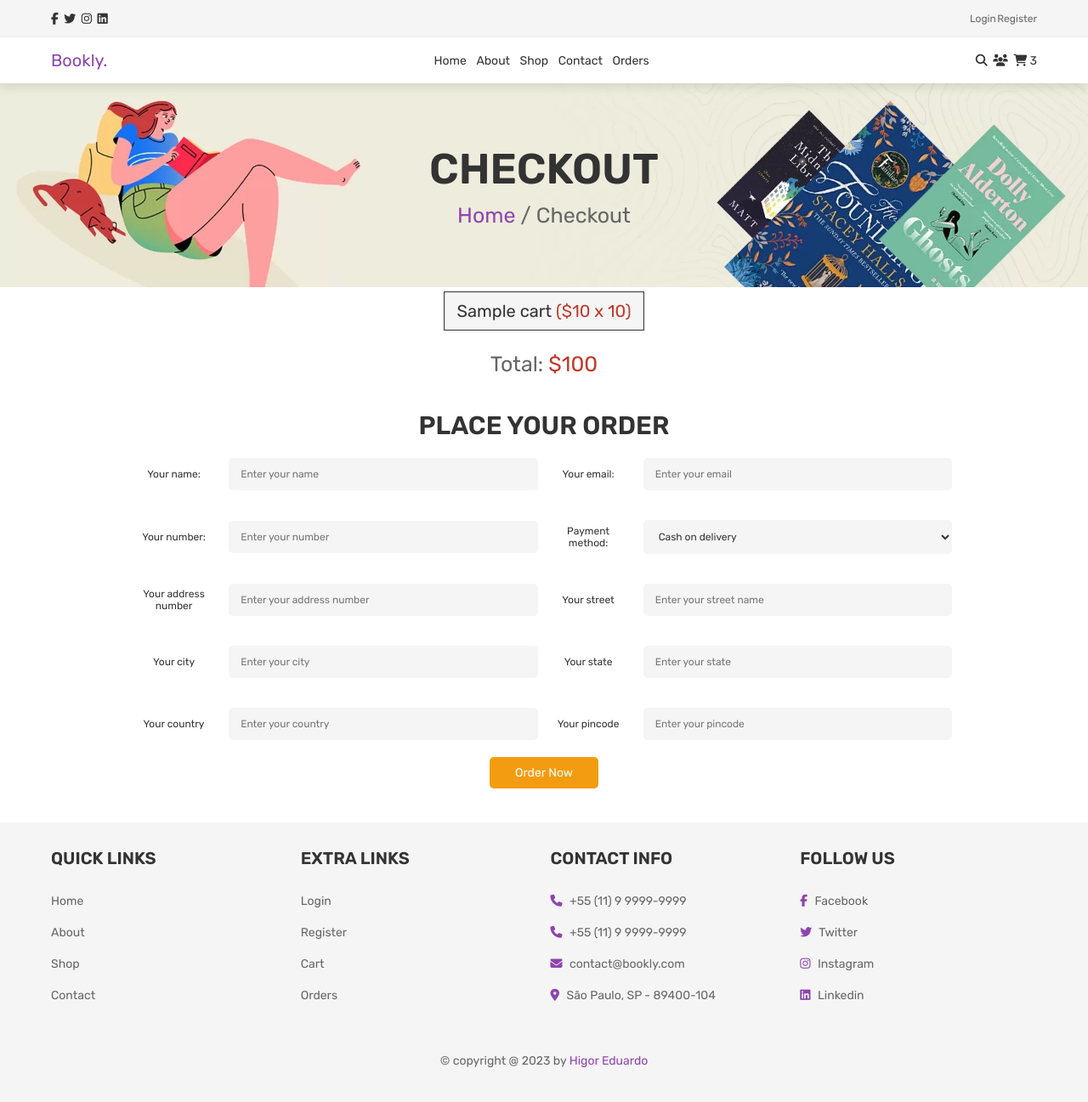
After one commit to higoreduardodocs/php-application, a PHP site: page /checkout.php in a window 1280 px wide. The commit adds this page. Shown: the whole page at 85% size. Run offline with PHP 8.4, Linux system fonts and the light colour scheme; the visitor is signed in with stand-in values (Sample User, id 1); tables that the repository leaves empty or names only in its code hold one stand-in row (values such as "Sample post").

Commit message:
:zap: Feat: Create ckechout page

```diff
--- a/public/cart.php
+++ b/public/cart.php
@@ -74,7 +74,7 @@ if (isset($_GET['delete_all'])) {
 
     <div style="margin-top: 2rem; text-align:center;">
       <a href="./cart.php?delete_all" class="btn red <?php echo ($total > 1)?'':'disabled'; ?>" onclick="return confirm('Delete all from cart?');">Delete all</a>
-   </div>
+    </div>
 
    <div class="cart-total">
       <p>Total: <span>$<?php echo $total; ?></span></p>
--- /dev/null
+++ b/public/checkout.php
@@ -0,0 +1,146 @@
+<?php
+
+include './config.php';
+session_start();
+$user_id = $_SESSION['user_id'];
+if (!isset($user_id)) {
+  header('location:./login.php');
+}
+
+if (isset($_POST['checkout'])) {
+
+  $name = mysqli_real_escape_string($conn, $_POST['name']);
+  $number = $_POST['number'];
+  $email = mysqli_real_escape_string($conn, $_POST['email']);
+  $method = mysqli_real_escape_string($conn, $_POST['method']);
+  $address = mysqli_real_escape_string($conn, 'flat no. '. $_POST['flat'].', '. $_POST['street'].', '. $_POST['city'].', '. $_POST['country'].' - '. $_POST['pincode']);
+  $placed_on = date('d-M-Y');
+
+  $total_price = 0;
+  $cart_products[] = '';
+
+  $cart_query = mysqli_query($conn, "SELECT * FROM `cart` WHERE user_id = '$user_id'") or die('query failed');
+  if(mysqli_num_rows($cart_query) > 0){
+    while($cart_item = mysqli_fetch_assoc($cart_query)){
+       $cart_products[] = $cart_item['name'].' ('.$cart_item['quantity'].') ';
+       $sub_total = ($cart_item['price'] * $cart_item['quantity']);
+       $total_price += $sub_total;
+    }
+  }
+
+  $total_products = implode(', ', $cart_products);
+
+  $order_query = mysqli_query($conn, "SELECT * FROM `orders` WHERE name = '$name' AND number = '$number' AND email = '$email' AND method = '$method' AND address = '$address' AND total_products = '$total_products' AND total_price = '$total_price'") or die('query failed');
+
+  if($total_price == 0){
+    $message[] = 'Your cart is empty';
+  }else{
+    if(mysqli_num_rows($order_query) > 0){
+      $message[] = 'Order already placed!';
+    } else {
+      mysqli_query($conn, "INSERT INTO `orders` (user_id, name, number, email, method, address, total_products, total_price, placed_on) VALUES('$user_id', '$name', '$number', '$email', '$method', '$address', '$total_products', '$total_price', '$placed_on')") or die('query failed');
+      $message[] = 'Order placed successfully!';
+      mysqli_query($conn, "DELETE FROM `cart` WHERE user_id = '$user_id'") or die('query failed');
+    }
+  }
+
+}
+
+?>
+
+<!DOCTYPE html>
+<html lang="en">
+<head>
+  <meta charset="UTF-8">
+  <meta name="viewport" content="width=device-width, initial-scale=1.0">
+  <title>Checkout</title>
+  <link rel="stylesheet" href="https://cdnjs.cloudflare.com/ajax/libs/font-awesome/6.5.1/css/all.min.css">
+  <link rel="stylesheet" href="./css/style.css">
+</head>
+<body>
+  <?php include './header.php'; ?>
+
+  <div class="heading">
+    <h3>Checkout</h3>
+    <p><a href="./index.php">Home</a> / Checkout </p>
+  </div>
+
+  <div class="cart-list">
+    <?php
+      $total = 0;
+      $select_cart = mysqli_query($conn, "SELECT * FROM `cart` WHERE user_id = '$user_id'") or die('query failed');
+      if (mysqli_num_rows($select_cart) > 0) {
+        while ($fetch_cart = mysqli_fetch_assoc($select_cart)) {
+          $sub_total = ($fetch_cart['quantity'] * $fetch_cart['price']);
+          $total += $sub_total;
+    ?>
+    <p>
+      <?php echo $fetch_cart['name']; ?>
+      <span>(<?php echo '$'.$fetch_cart['price'].' x '. $fetch_cart['quantity']; ?>)</span>
+    </p>
+    <?php
+      }} else {
+        echo '<p class="empty">Your cart is empty</p>';
+      }
+    ?>
+    <div>Total: <span>$<?php echo $total; ?></span></div>
+  </div>
+
+  <section class="checkout form-container">
+    <form method="post">
+      <h3>place your order</h3>
+      <div>
+        <div class="input-box">
+          <label for="name">Your name:</label>
+          <input type="text" id="name" name="name" required placeholder="Enter your name" class="box" />
+        </div>
+        <div class="input-box">
+          <label for="email">Your email:</label>
+          <input type="text" id="email" name="email" required placeholder="Enter your email" class="box" />
+        </div>
+        <div class="input-box">
+          <label for="number">Your number:</label>
+          <input type="number" id="number" name="number" required placeholder="Enter your number" class="box" />
+        </div>
+        <div class="input-box">
+          <label for="payment">Payment method:</label>
+          <select name="method" id="payment" class="box">
+            <option value="cash-on-delivery">Cash on delivery</option>
+            <option value="credit-card">Credit card</option>
+            <option value="paypal">Paypal</option>
+            <option value="paytm">Paytm</option>
+          </select>
+        </div>
+        <div class="input-box">
+          <label for="address-number">Your address number</label>
+          <input type="number" id="address-number" min="0" name="flat" required placeholder="Enter your address number" class="box" />
+        </div>
+        <div class="input-box">
+          <label for="street">Your street</label>
+          <input type="text" id="street" name="street" required placeholder="Enter your street name" class="box" />
+        </div>
+        <div class="input-box">
+          <label for="city">Your city</label>
+          <input type="text" id="city" name="city" required placeholder="Enter your city" class="box" />
+        </div>
+        <div class="input-box">
+          <label for="state">Your state</label>
+          <input type="text" id="state" name="state" required placeholder="Enter your state" class="box" />
+        </div>
+        <div class="input-box">
+          <label for="country">Your country</label>
+          <input type="text" id="country" name="country" required placeholder="Enter your country" class="box" />
+        </div>
+        <div class="input-box">
+          <label for="pincode">Your pincode</label>
+          <input type="text" id="pincode" name="pincode" required placeholder="Enter your pincode" class="box" />
+        </div>
+      </div>
+      <input type="submit" name="checkout" value="Order now" class="btn orange" />
+    </form>
+  </section>
+
+  <?php include './footer.php'; ?>
+  <script src="./js/script.js"></script>
+</body>
+</html>
--- a/public/css/style.css
+++ b/public/css/style.css
@@ -734,6 +734,60 @@ section {
   color: var(--white);
 }
 
+/* CHECKOUT */
+.cart-list {
+  max-width: 120rem;
+  margin: 0 auto;
+  text-align: center;
+}
+
+.cart-list p {
+  display: inline-block;
+  font-size: 2rem;
+  background-color: var(--light-bg);
+  color: var(--black);
+  padding: 1rem 1.5rem;
+  border: var(--border);
+  margin: 0.5rem;
+}
+
+.cart-list p span {
+  color: var(--red);
+}
+
+.cart-list > div {
+  margin-top: 2rem;
+  font-size: 2.5rem;
+  color: var(--light-color);
+}
+
+.cart-list > div span {
+  color: var(--red);
+}
+
+.checkout.form-container form {
+  max-width: 100rem;
+}
+
+.checkout.form-container form > div {
+  display: flex;
+  flex-wrap: wrap;
+  gap: 1.5rem;
+}
+
+.checkout.form-container form > div .input-box {
+  flex: 1 1 40rem;
+  display: flex;
+  align-items: center;
+  gap: 2rem;
+}
+
+.checkout.form-container form > div .input-box label {
+  font-size: 1.2rem;
+  color: var(--black);
+  width: 25%;
+}
+
 /* MEDIA QUERIES */
 @media screen and (max-width: 992px) {
   html,
```
